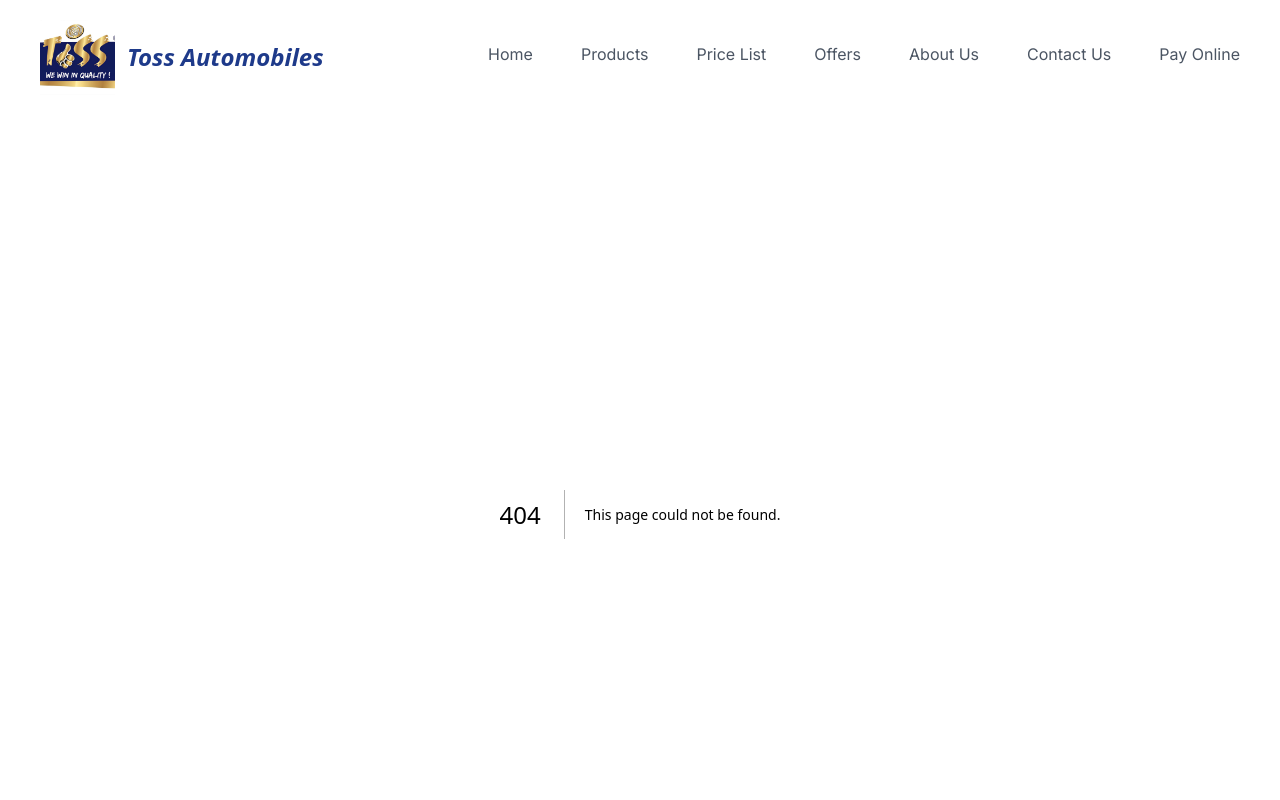
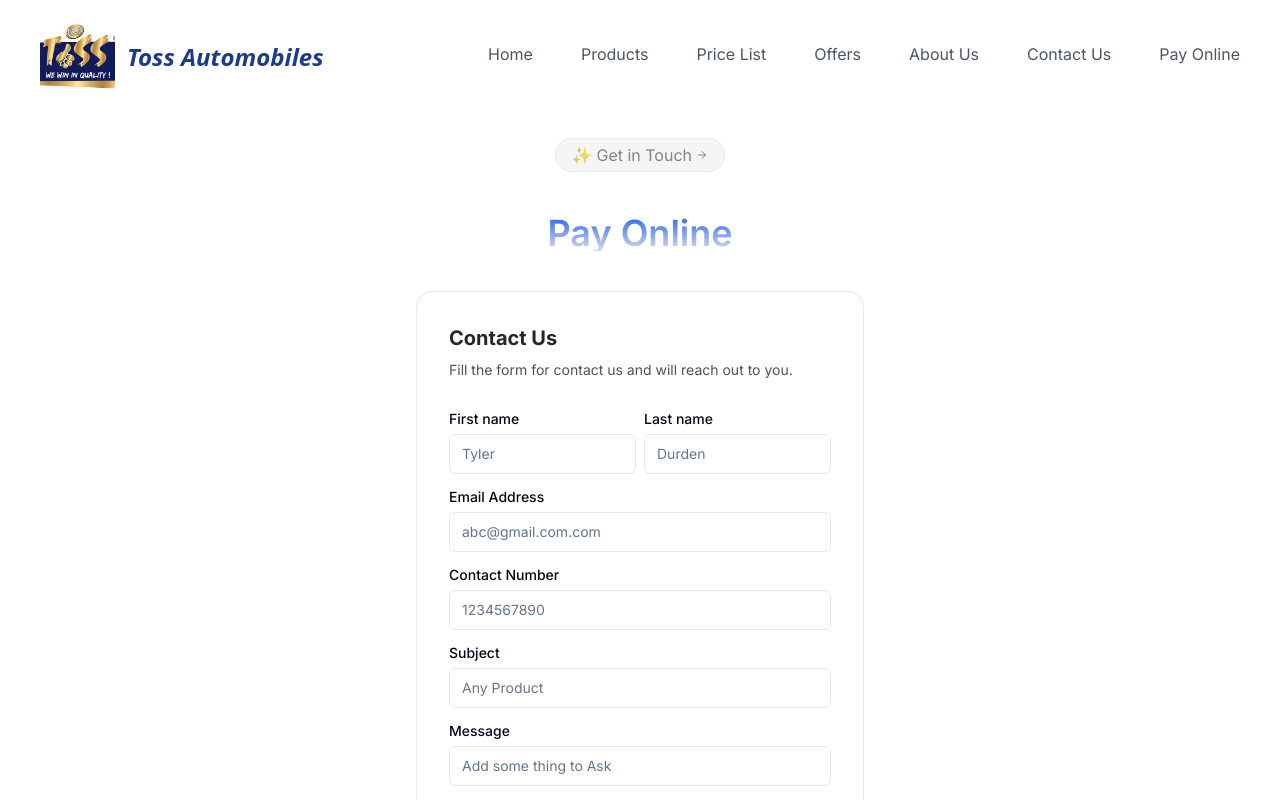
Before and after one commit to darshit890/crosscables, a Next.js app: page /pay-online in a window 1280 px wide. Before the commit this address had no page. Shown: the top 800 px of the page. Built offline with nearby package versions, Linux system fonts and the light colour scheme.

Commit message:
new file:   app/pay-online/_component.tsx/PaymentForm.tsx 	new file:   app/pay-online/page.tsx 	modified:   constants/index.ts

```diff
--- /dev/null
+++ b/app/pay-online/_component.tsx/PaymentForm.tsx
@@ -0,0 +1,83 @@
+"use client";
+import React, { FormEventHandler } from "react";
+import { Label } from "@/components/ui/label";
+import { Input } from "@/components/ui/input";
+import { cn } from "@/lib/utils";
+import Swal from 'sweetalert2';
+
+
+const PaymentForm =() => {
+
+  return (
+    <div className="max-w-md w-full mx-auto rounded-none md:rounded-2xl p-4 md:p-8 shadow-input bg-white dark:bg-black border mb-10">
+      <h2 className="font-bold text-xl text-neutral-800 dark:text-neutral-200">
+        Contact Us
+      </h2>
+      <p className="text-neutral-600 text-sm max-w-sm mt-2 dark:text-neutral-300">
+        Fill the form for contact us and will reach out to you.
+      </p>
+
+      <form className="my-8">
+        <div className="flex flex-col md:flex-row space-y-2 md:space-y-0 md:space-x-2 mb-4">
+          <LabelInputContainer>
+            <Label htmlFor="firstname">First name</Label>
+            <Input id="firstname" placeholder="Tyler" type="text" name="firstname" />
+          </LabelInputContainer>
+          <LabelInputContainer>
+            <Label htmlFor="lastname">Last name</Label>
+            <Input id="lastname" placeholder="Durden" type="text" name="lastname"/>
+          </LabelInputContainer>
+        </div>
+        <LabelInputContainer className="mb-4">
+          <Label htmlFor="email">Email Address</Label>
+          <Input id="email" placeholder="abc@gmail.com.com" type="email" name="email"/>
+        </LabelInputContainer>
+        <LabelInputContainer className="mb-4">
+          <Label htmlFor="contactno">Contact Number</Label>
+          <Input id="contactno" placeholder="1234567890" type="number" name="contactno"/>
+        </LabelInputContainer>
+        <LabelInputContainer className="mb-4">
+          <Label htmlFor="subject">Subject</Label>
+          <Input id="subject" placeholder="Any Product" type="text" name="subject"/>
+        </LabelInputContainer>
+        <LabelInputContainer className="mb-4">
+          <Label htmlFor="message">Message</Label>
+          <Input id="message" placeholder="Add some thing to Ask" type="textarea" name="message"/>
+        </LabelInputContainer>
+
+
+        <button
+          className="bg-gradient-to-br relative group/btn from-primary dark:from-primary/80 dark:to-zinc-900 to-primary/70 block dark:bg-zinc-800 w-full text-white rounded-md h-10 font-medium shadow-[0px_1px_0px_0px_#ffffff40_inset,0px_-1px_0px_0px_#ffffff40_inset] dark:shadow-[0px_1px_0px_0px_var(--zinc-800)_inset,0px_-1px_0px_0px_var(--zinc-800)_inset]"
+          type="submit"
+        >
+          Submit Form &rarr;
+          <BottomGradient />
+        </button>
+      </form>
+    </div>
+  );
+}
+export default PaymentForm;
+
+const BottomGradient = () => {
+  return (
+    <>
+      <span className="group-hover/btn:opacity-100 block transition duration-500 opacity-0 absolute h-px w-full -bottom-px inset-x-0 bg-gradient-to-r from-transparent via-cyan-500 to-transparent" />
+      <span className="group-hover/btn:opacity-100 blur-sm block transition duration-500 opacity-0 absolute h-px w-1/2 mx-auto -bottom-px inset-x-10 bg-gradient-to-r from-transparent via-indigo-500 to-transparent" />
+    </>
+  );
+};
+
+const LabelInputContainer = ({
+  children,
+  className,
+}: {
+  children: React.ReactNode;
+  className?: string;
+}) => {
+  return (
+    <div className={cn("flex flex-col space-y-2 w-full", className)}>
+      {children}
+    </div>
+  );
+};
--- /dev/null
+++ b/app/pay-online/page.tsx
@@ -0,0 +1,29 @@
+import AnimatedShinyText from '@/components/magicui/animated-shiny-text'
+import { cn } from '@/lib/utils'
+import { ArrowRightIcon } from 'lucide-react'
+import React from 'react'
+import PaymentForm from './_component.tsx/PaymentForm'
+
+const PayOnlinePage = () => {
+  return (
+    <div className='flex flex-col justify-center mx-auto max-w-7xl'>
+        <div className="z-10 flex min-h-[5rem] items-center justify-center">
+        <div
+          className={cn(
+            "group rounded-full border border-black/5 bg-neutral-100 text-base text-white transition-all ease-in hover:cursor-pointer hover:bg-neutral-200 dark:border-white/5 dark:bg-neutral-900 dark:hover:bg-neutral-800"
+          )}
+        >
+          <AnimatedShinyText className="inline-flex items-center justify-center px-4 py-1 transition ease-out hover:text-neutral-600 hover:duration-300 hover:dark:text-neutral-400">
+            <span>✨ Get in Touch</span>
+            <ArrowRightIcon className="ml-1 size-3 transition-transform duration-300 ease-in-out group-hover:translate-x-0.5" />
+          </AnimatedShinyText>
+        </div>
+      </div>
+
+      <h1 className='pointer-events-none mt-5 mb-10 whitespace-pre-wrap bg-gradient-to-b from-primary to-gray-300/80 bg-clip-text text-center text-4xl font-semibold leading-none text-transparent dark:from-white dark:to-slate-900/10'>Pay Online</h1>
+      <PaymentForm />
+    </div>
+  )
+}
+
+export default PayOnlinePage
--- a/constants/index.ts
+++ b/constants/index.ts
@@ -5,5 +5,5 @@ export const NAV_LINKS = [
     { href: '/offers', key: 'offers', label: 'Offers' },
     { href: '/aboutUs', key: 'about_us', label: 'About Us' },
     { href: '/contactUs', key: 'contact_us', label: 'Contact Us' },
-    { href: '/payonline', key: 'pay_online', label: 'Pay Online' },
+    { href: '/pay-online', key: 'pay_online', label: 'Pay Online' },
   ];
```
